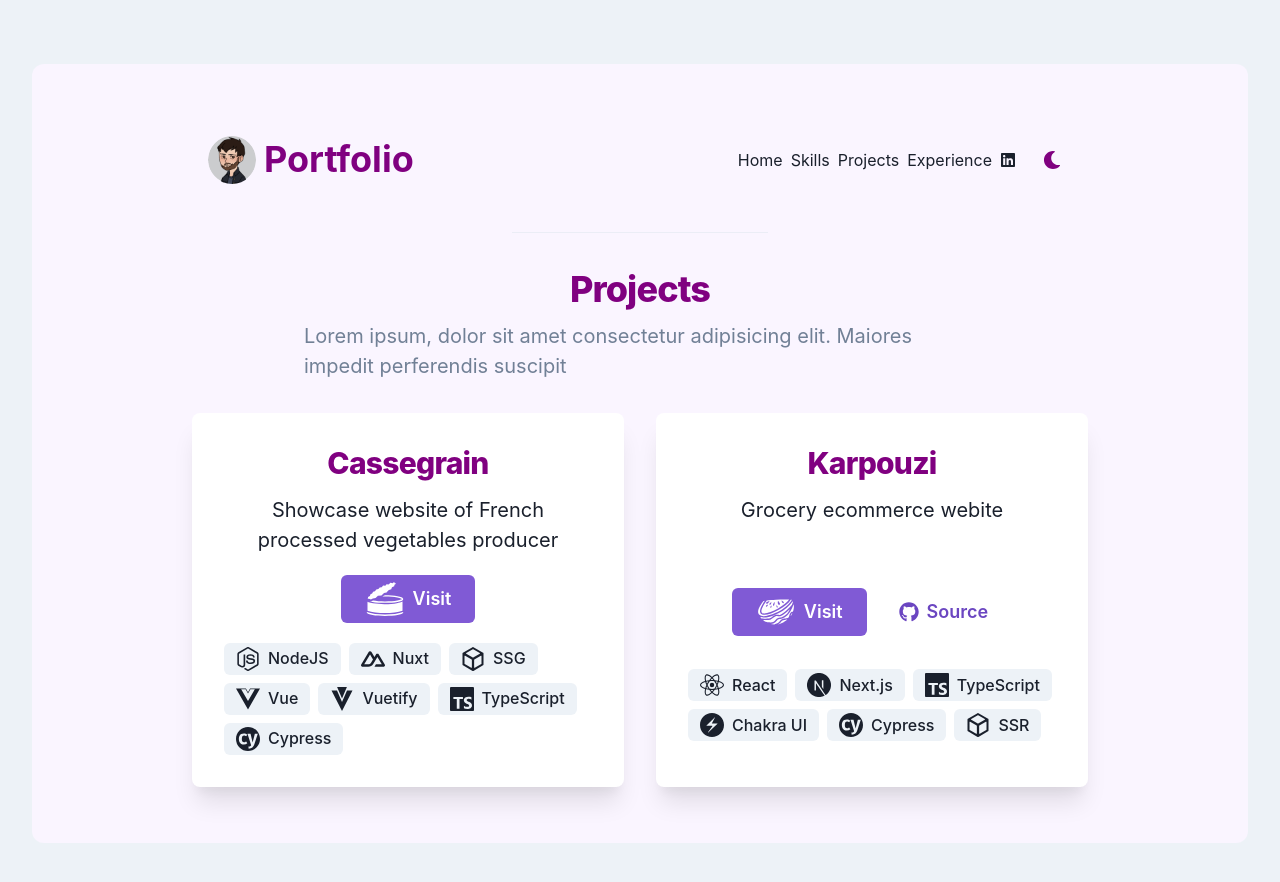
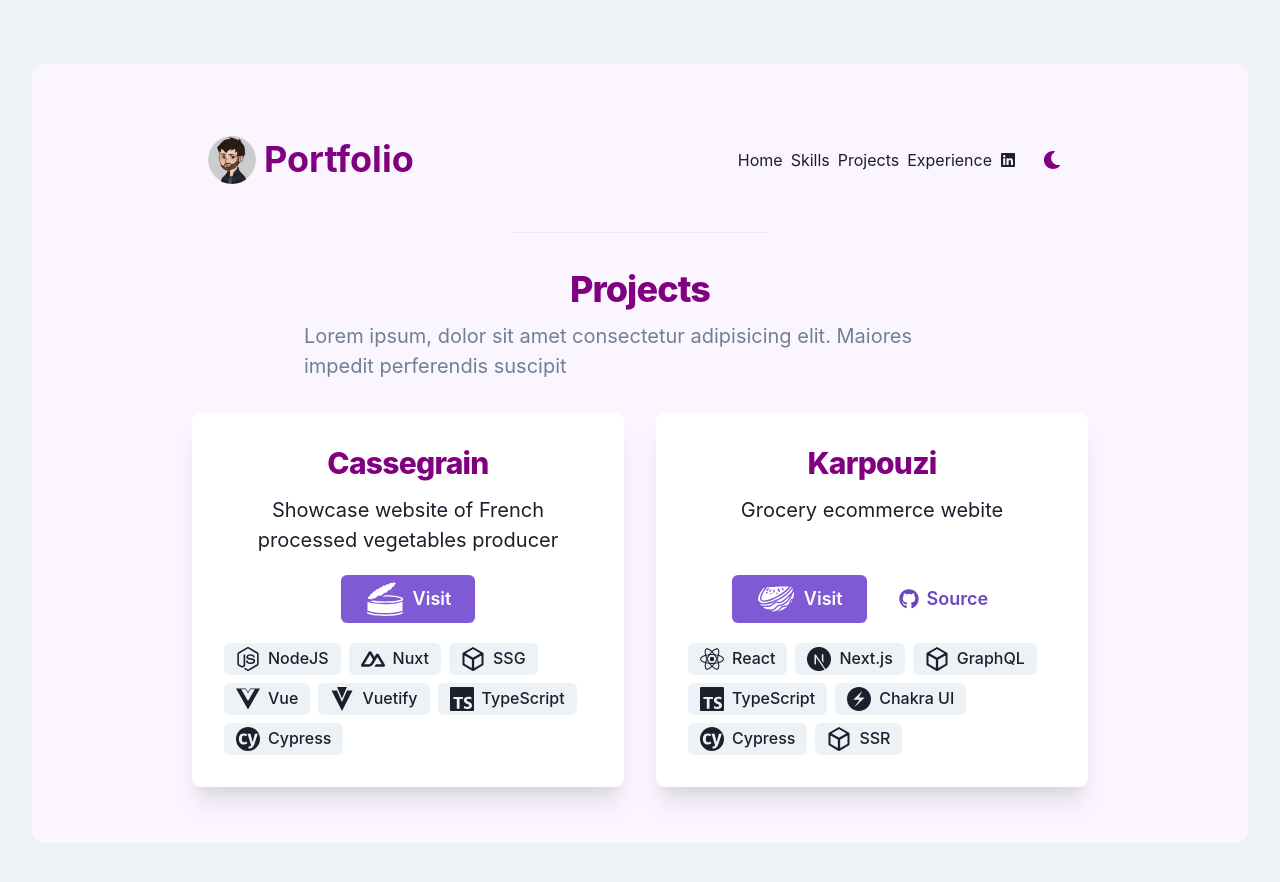
Before and after one commit to alpliar/portfolio, a Next.js app: page /projects in a window 1280 px wide. Shown: the top 882 px of the page. Built offline with nearby package versions, Linux system fonts and the light colour scheme.

Commit message:
chore: add tech to project

```diff
--- a/pages/projects.tsx
+++ b/pages/projects.tsx
@@ -47,6 +47,7 @@ const ProjectsPage: React.FC<Props> = ({}) => {
           features={[
             "React",
             "Next.js",
+            "GraphQL",
             "TypeScript",
             "Chakra UI",
             "Cypress",
```
